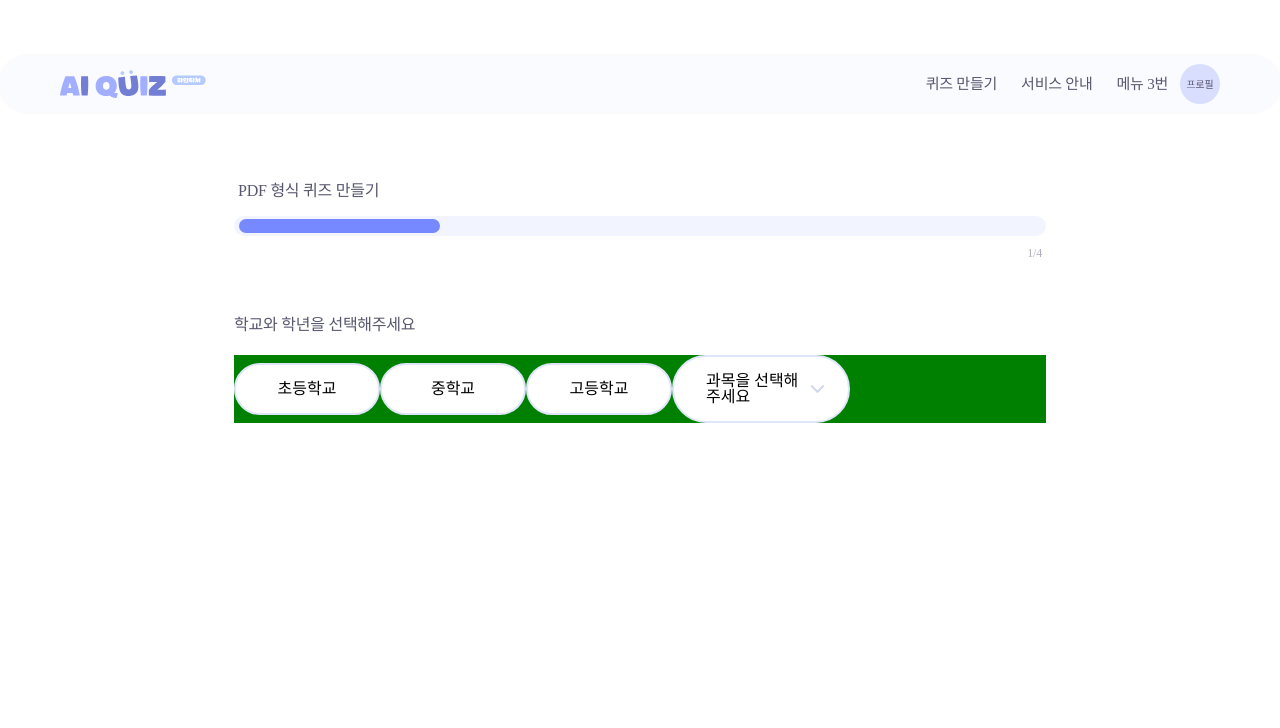
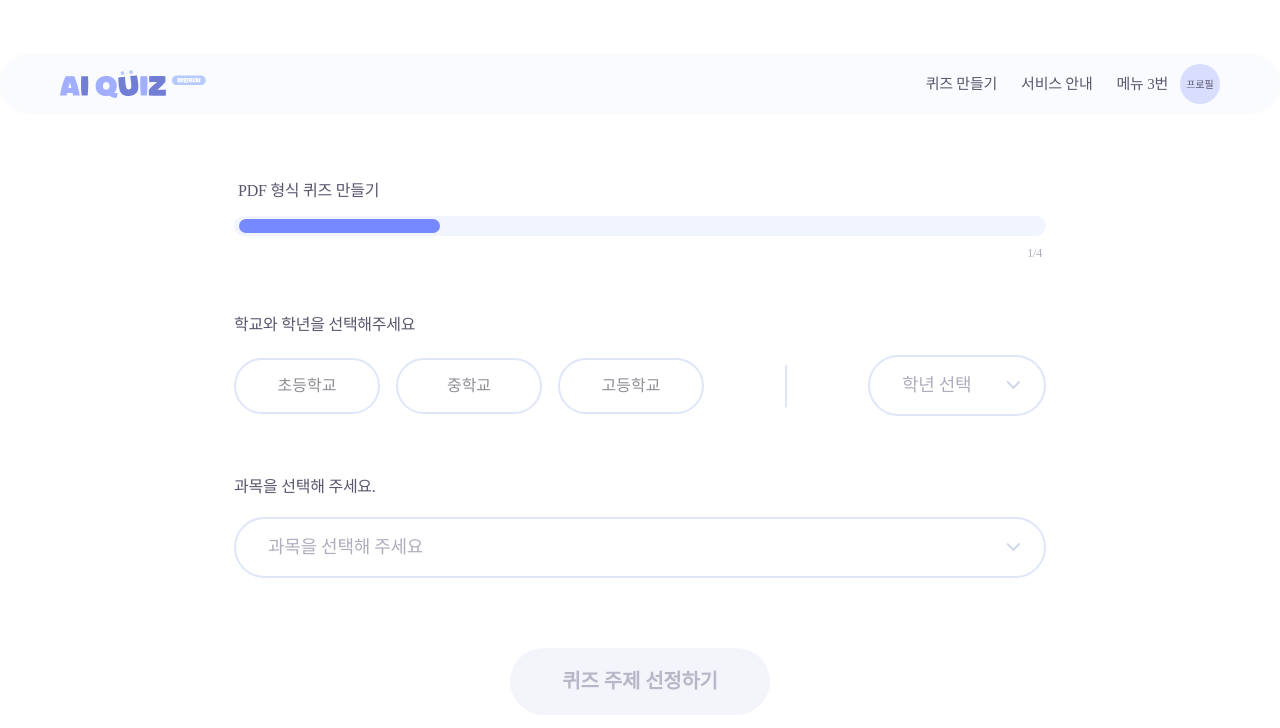
Before and after one commit to yunajoe0620/ai-pilot-project-front, a React (Vite) app: page /section-two/pdf in a window 1280 px wide. Shown: the top 728 px of the page. Built offline with nearby package versions, Linux system fonts and the light colour scheme; the HTML template or start-up script is replaced by a standard one.

Commit message:
style: layout수정

```diff
--- a/src/components/dropdown/index.tsx
+++ b/src/components/dropdown/index.tsx
@@ -1,50 +1,80 @@
+import { useEffect, useState } from "react";
 import styled from "styled-components";
 
 interface DropDownProps {
-  itemArray?: string[];
+  placeholder: string;
   size?: "sm" | "md" | "lg";
+  isDropdown: boolean;
+  setIsDropdown: React.Dispatch<React.SetStateAction<boolean>>;
+  itemKey: string | null;
+  itemArray: any;
+  handleSelectValue: (e: any) => void;
 }
 
-function Dropdown({ itemArray, size = "sm" }: DropDownProps) {
-  const handleCountrySelect = () => {};
+function Dropdown({
+  placeholder,
+  isDropdown,
+  setIsDropdown,
+  itemKey,
+  itemArray,
+  handleSelectValue,
+  size = "sm",
+}: DropDownProps) {
+  const [itemList, setItemList] = useState<string[]>([]);
 
-  // 직접 입력할떄 handlers
-  const handleCountryDirect = () => {};
+  // dropdown Open하는거
+  const handleDropDown = () => {
+    setIsDropdown(!isDropdown);
+  };
+
+  useEffect(() => {
+    if (!itemKey) return;
+    const result = itemArray[itemKey];
+    setItemList(result);
+  }, [itemKey]);
+
+  // console.log("스쿠우울", itemKey);
+  // console.log("itemARray", itemArray);
 
   return (
-    <Contaniner size={size}>
-      {/* placeholder쪽 */}
-      <TypeDirectContainer onClick={handleCountryDirect}>
-        <div>과목을 선택해주세요</div>
+    <Contaniner>
+      <TypeDirectContainer onClick={handleDropDown} size={size}>
+        <PlaceHolder>{placeholder}</PlaceHolder>
+        {!isDropdown ? (
           <img src="../../../src/assets/arrow-down.svg" />
+        ) : (
+          <img src="../../../src/assets/arrow-up.svg" />
+        )}
       </TypeDirectContainer>
-
+      {isDropdown && itemList.length > 0 && (
         <CountryCodeArrayContainer>
-        {itemArray?.map((item, index) => {
+          {itemList.map((item, index) => {
             return (
-            <ItemContainer key={index} onClick={() => {}}>
-              {/* <Code>{item.code}</Code>
-              <Country>{item.country}</Country> */}
+              <ItemContainer key={index} onClick={(e) => handleSelectValue(e)}>
+                {item}
               </ItemContainer>
             );
           })}
         </CountryCodeArrayContainer>
+      )}
     </Contaniner>
   );
 }
 
 export default Dropdown;
 
-const Contaniner = styled.div<{ size?: string }>`
+const Contaniner = styled.div`
   display: flex;
   flex-direction: column;
   position: relative;
+  cursor: pointer;
 `;
 
-const TypeDirectContainer = styled.div<{ size?: number }>`
+const TypeDirectContainer = styled.div<{ size?: string }>`
   box-sizing: border-box;
   display: flex;
-  width: 178px;
+
+  width: ${({ size }) => (size === "sm" ? "178px" : "100%")};
   padding: 16px 24px 16px 32px;
   justify-content: space-between;
   align-items: center;
@@ -54,7 +84,22 @@ const TypeDirectContainer = styled.div<{ size?: number }>`
   background: #fff;
 `;
 
-const CountryCodeArrayContainer = styled.div``;
+const CountryCodeArrayContainer = styled.div`
+  box-sizing: border-box;
+  width: 100%;
+  position: absolute;
+  top: 110%;
+  z-index: 1000;
+  border-radius: 20px;
+  border: 2px solid #e0e6fa;
+  background: #fff;
+  display: flex;
+  padding: 20px;
+  flex-direction: column;
+  align-items: flex-start;
+  gap: 4px;
+  align-self: stretch;
+`;
 
 const ItemContainer = styled.div`
   display: flex;
@@ -67,25 +112,18 @@ const ItemContainer = styled.div`
   padding: 10px 4px;
   box-sizing: border-box;
   &:hover {
-    background: var(--Gray-Gary-10, #f5f5f8);
+    background: #f2f5ff;
   }
 `;
 
-const Code = styled.p`
-  overflow: hidden;
-  color: var(--Gray-Gray-30, #c8cbd9);
-  text-overflow: ellipsis;
-  font-size: 16px;
-  font-weight: 400;
-  line-height: 135%;
-  letter-spacing: -0.48px;
+const PlaceHolder = styled.div`
+  color: #aeaebf;
+  text-align: center;
+  font-family: "NEXON Lv2 Gothic";
+  font-size: 18px;
+  font-style: normal;
+  font-weight: 500;
+  line-height: 135%; /* 24.3px */
+  letter-spacing: -0.27px;
+  box-sizing: border-box;
 `;
-const Country = styled.p`
-  overflow: hidden;
-  color: var(--Text-secondary-color, #5a5b63);
-  text-overflow: ellipsis;
-  font-size: 16px;
-  font-weight: 400;
-  line-height: 135%;
-  letter-spacing: -0.48px;
-`;
--- a/src/section-two/pdf/index.tsx
+++ b/src/section-two/pdf/index.tsx
@@ -2,9 +2,35 @@ import { useState } from "react";
 import styled from "styled-components";
 import Dropdown from "../../components/dropdown";
 import PageAIQuizNavigation from "../../components/navigation/page-navigation";
+import { gradeMap } from "../../utils/dropdown";
 
 function PdfQuizPage() {
   const [currentStep, setCurrentStep] = useState(1);
+  // 학교
+  const [school, setSchool] = useState<string | null>("");
+  //  학년
+  const [grade, setGrade] = useState<string | null>("");
+  // 학년 선택 dropdown
+  const [isGradeDropDown, setIsGradeDropdown] = useState(false);
+  // 과목 선택 dropdown
+  const [isSubjectDropDown, setIsSubJectDropdown] = useState(false);
+
+  const handleSchool = (e: React.MouseEvent<HTMLDivElement>) => {
+    let value = e.target as HTMLElement;
+    if (value) {
+      setSchool(value.textContent);
+    }
+  };
+
+  const handleGrade = (e: React.MouseEvent<HTMLDivElement>) => {
+    let value = e.target as HTMLElement;
+    if (value) {
+      setGrade(value.textContent);
+    }
+  };
+
+  console.log("학년", grade);
+  console.log("학꾜오오오", school);
   return (
     <Layout>
       <Container>
@@ -28,16 +54,27 @@ function PdfQuizPage() {
           <SchoolGradeContainer>
             <Subtitle>학교와 학년을 선택해주세요</Subtitle>
             <GradeDropdownContainer>
-              <ButtonContainer>
+              <ButtonContainer onClick={handleSchool}>
                 <Button>초등학교</Button>
                 <Button>중학교</Button>
                 <Button>고등학교</Button>
               </ButtonContainer>
-              {/* 라인 */}
-              {/* dropdown */}
-              <Dropdown />
+              <img src="../../../src/assets/line.svg" />
+              <Dropdown
+                placeholder="학년 선택"
+                isDropdown={isGradeDropDown}
+                setIsDropdown={setIsGradeDropdown}
+                itemArray={gradeMap}
+                itemKey={school}
+                handleSelectValue={handleGrade}
+              />
             </GradeDropdownContainer>
           </SchoolGradeContainer>
+          <SubjectContainer>
+            <Subtitle>과목을 선택해 주세요.</Subtitle>
+            <Dropdown placeholder="과목을 선택해 주세요" size="lg" />
+          </SubjectContainer>
+          <MainButton>퀴즈 주제 선정하기</MainButton>
         </Contents>
       </Container>
     </Layout>
@@ -62,6 +99,8 @@ const Contents = styled.div`
   display: flex;
   flex-direction: column;
   width: 70%;
+  justify-content: center;
+  align-items: center;
 `;
 
 const ProgressedBar = styled.div`
@@ -128,6 +167,8 @@ const SchoolGradeContainer = styled.div`
   display: flex;
   flex-direction: column;
   row-gap: 20px;
+  margin-bottom: 60px;
+  width: 100%;
 `;
 
 const Subtitle = styled.p`
@@ -143,17 +184,19 @@ const Subtitle = styled.p`
 const GradeDropdownContainer = styled.div`
   display: flex;
   align-items: center;
-  background-color: green;
+  justify-content: space-between;
 `;
 
 const ButtonContainer = styled.div`
   display: flex;
+  column-gap: 16px;
 `;
 
 const Button = styled.div`
   box-sizing: border-box;
   display: flex;
   padding: 16px;
+  height: 56px;
   width: 146px;
   justify-content: center;
   align-items: center;
@@ -162,4 +205,34 @@ const Button = styled.div`
   border: 2px solid #e0e6fa;
   background: #fff;
   cursor: pointer;
+  color: #8e8e96;
 `;
+
+// 과목
+
+const SubjectContainer = styled.div`
+  display: flex;
+  flex-direction: column;
+  row-gap: 20px;
+  width: 100%;
+  margin-bottom: 70px;
+`;
+const MainButton = styled.button`
+  display: inline-flex;
+  padding: 20px 52px;
+  justify-content: center;
+  align-items: center;
+  border-radius: 999999px;
+  background: #f4f5fa;
+  border: none;
+  outline: none;
+  color: #b7b7c9;
+
+  text-align: center;
+  font-family: "Helvetica Neue";
+  font-size: 20px;
+  font-style: normal;
+  font-weight: 700;
+  line-height: 135%;
+  letter-spacing: -0.3px;
+`;
--- /dev/null
+++ b/src/utils/dropdown/index.ts
@@ -0,0 +1,5 @@
+export const gradeMap: { [key: string]: string[] } = {
+  초등학교: ["1학년", "2학년", "3학년", "4학년", "5학년", "6학년"],
+  중학교: ["1학년", "2학년", "3학년"],
+  고등학교: ["1학년", "2학년", "3학년"],
+};
```
Also changed, not shown: src/assets/line.svg (added). Lines whose indentation alone changed are shown as unchanged.
